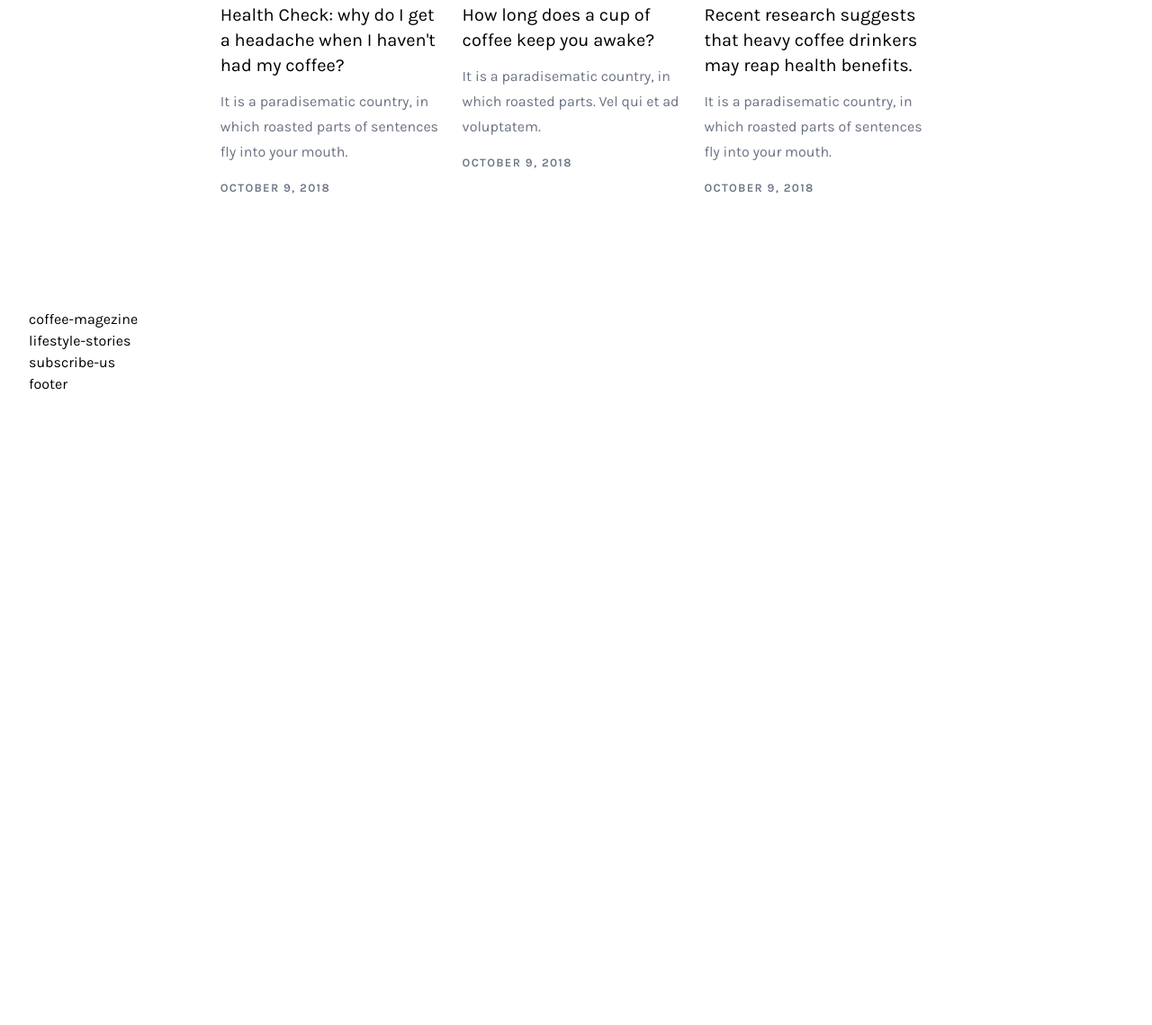
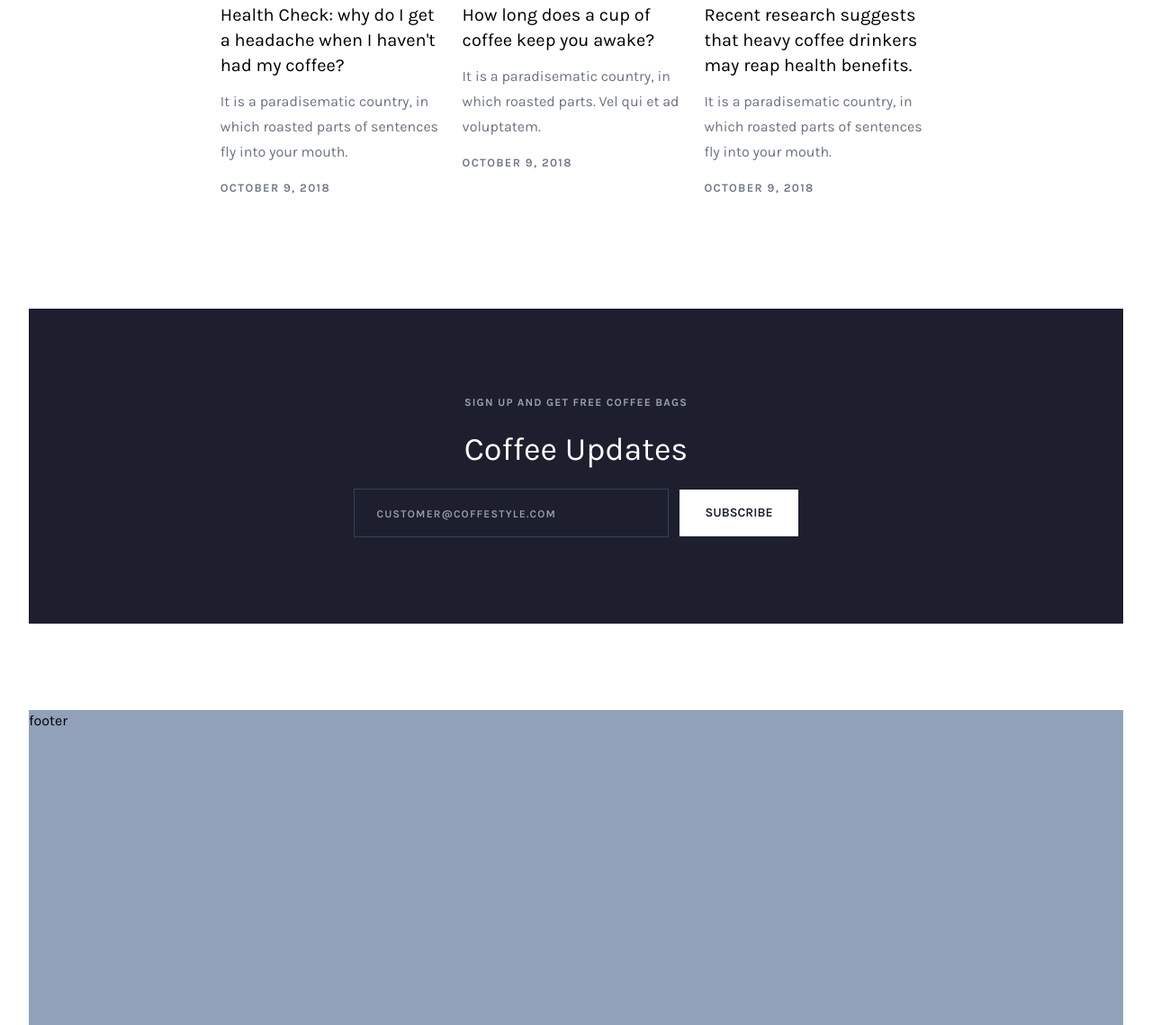
Before and after one commit to chison2707/coffeeCss, a website: page public/index.html in a window 1280 px wide. Shown: the part 4719-5858 px from the top of the page at 90% size. Before the commit the page ends 5158 px from the top, so only its background shows below. Drawn offline with nearby package versions, Linux system fonts and the light colour scheme; files that its build step writes are made by us from their sources; a web font is replaced by a local one.

Commit message:
subscrice us

```diff
--- a/public/index.html
+++ b/public/index.html
@@ -353,17 +353,27 @@
           </div>
         </div>
 
-        <div class="coffee-magezine">
-          coffee-magezine
-        </div>
-        <div class="lifestyle-stories">
-          lifestyle-stories
-        </div>
-        <div class="subscribe-us">
-          subscribe-us
+        <div class="subscribe-us h-[350px] bg-[#1d1f2e] flex flex-col justify-center items-center mb-24">
+          <div class="flex justify-center items-center px-6 mb-6">
+            <div class="uppercase mx-4 tracking-widest text-gray-400 font-bold text-xs text-center">
+              Sign up and get free coffee bags
+            </div>
+          </div>
+          <div class="text-4xl text-white mb-6">Coffee Updates</div>
+          <div class="flex flex-col md:flex-row justify-center items-center gap-3">
+            <div class="text-center">
+              <input type="email" placeholder="customer@coffestyle.com" class="px-6 py-4 w-[350px] max-w-[80%] xs:max-w-full bg-inherit border-[1px] border-gray-700
+              outline-none text-white placeholder:text-gray-400 leading-5 hover:border-gray-300 focus:border-gray-300 duration-500
+              placeholder:uppercase placeholder:text-xs placeholder:tracking-widest placeholder:font-semibold">
+            </div>
+            <div class="">
+              <button type="submit" class="uppercase bg-white text-gray-900 w-max text-center px-7 py-4 text-sm
+                  font-semibold cursor-pointer mx-auto hover:bg-white/90 md:mx-0 max-h-[54px]">Subscribe</button>
+            </div>
+          </div>
         </div>
       </main>
-      <footer>footer</footer>
+      <footer class="h-[350px] bg-slate-400">footer</footer>
     </div>
   </div>
 
```
